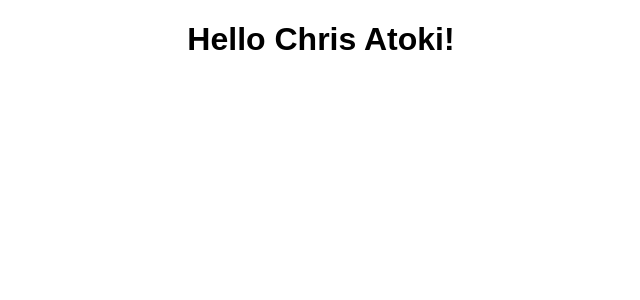
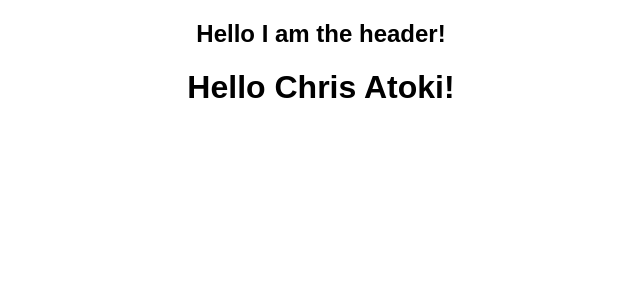
Before and after one commit to KingAtoki/for-the-love-of-beauty, a React (Create React App) app in the folder for-the-love-of-beauty/: page / in a window 1280 px wide. Shown: the top 300 px of the page, without its empty margins (319-959 px from the left). Built offline with nearby package versions, Linux system fonts and the light colour scheme.

Commit message:
Added Header component

```diff
--- a/for-the-love-of-beauty/public/index.html
+++ b/for-the-love-of-beauty/public/index.html
@@ -1,5 +1,6 @@
 <!DOCTYPE html>
 <html lang="en">
+
 <head>
   <meta charset="utf-8">
   <meta name="viewport" content="width=device-width, initial-scale=1, shrink-to-fit=no">
@@ -19,8 +20,9 @@
       work correctly both with client-side routing and a non-root public URL.
       Learn how to configure a non-root public URL by running `npm run build`.
     -->
-    <title>React App</title>
+  <title>For the Love of Beauty</title>
 </head>
+
 <body>
   <noscript>
     You need to enable JavaScript to run this app.
@@ -37,4 +39,5 @@
       To create a production bundle, use `npm run build` or `yarn build`.
     -->
 </body>
+
 </html>
--- a/for-the-love-of-beauty/src/App.jsx
+++ b/for-the-love-of-beauty/src/App.jsx
@@ -1,4 +1,7 @@
 import React, { Component } from 'react';
+
+import HeaderComponent from '../src/Components/HeaderComponent/headerComponent';
+
 import './App.css';
 
 class App extends Component {
@@ -6,6 +9,7 @@ class App extends Component {
     const name = { first: 'Chris', last: 'Atoki' };
     return (
       <div className="App">
+        <HeaderComponent />
         <h1>
           Hello {name.first} {name.last}!
         </h1>
--- a/for-the-love-of-beauty/src/Components/HeaderComponent/headerComponent.jsx
+++ b/for-the-love-of-beauty/src/Components/HeaderComponent/headerComponent.jsx
@@ -0,0 +1,13 @@
+import React, { Component } from 'react';
+
+class HeaderComponent extends Component {
+  render() {
+    return (
+      <div className="header">
+        <h2>Hello I am the header!</h2>
+      </div>
+    );
+  }
+}
+
+export default HeaderComponent;
```
Also changed, not shown: for-the-love-of-beauty/src/Components/HeaderComponent/Navbar.jsx (added, +10 -0 lines). Lines whose indentation alone changed are shown as unchanged.
